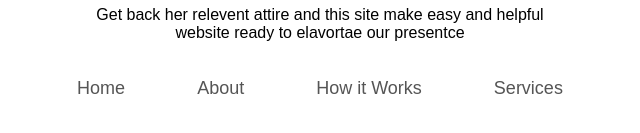
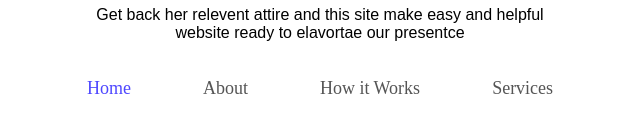
Before and after one commit to tasfia-alam/Program-hero1, a plain HTML site: page B12A01-landing-launchpad/index.html in a window 1280 px wide. In both pictures the pointer is over the link "Home". Shown: the part 2075-2208 px from the top of the page, 320-960 px from the left. Drawn offline with Linux system fonts and the light colour scheme.

Commit message:
footer style change

```diff
--- a/B12A01-landing-launchpad/style.css
+++ b/B12A01-landing-launchpad/style.css
@@ -246,9 +246,10 @@
       font-size: 18px;
       padding: 8px 16px;
       transition: background-color 0.3s;
+      font-family: 'Times New Roman', Times, serif;
     }
 
     .nav-items-footer li a:hover {
-      background-color: rgba(255, 255, 255, 0.2);
+      color: #4E47FF;
       border-radius: 5px;
     }
```
